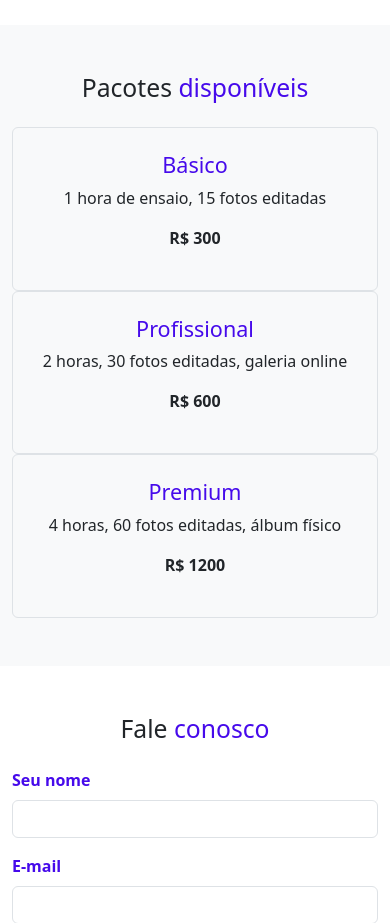
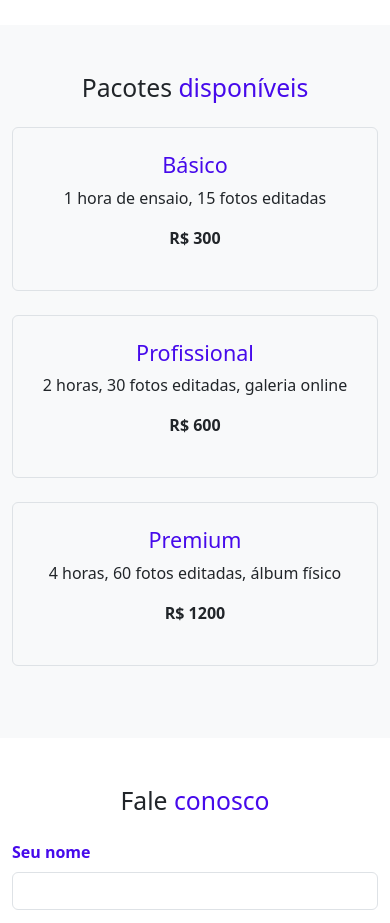
Before and after one commit to LuizEduardoSC/Lume_Fotografia, a plain HTML site: page index.html in a window 390 px wide. Shown: the part 2080-3003 px from the top of the page. Drawn offline with nearby package versions, Linux system fonts and the light colour scheme.

Commit message:
Correção pb-4 pacotes disponíveis

```diff
--- a/index.html
+++ b/index.html
@@ -93,21 +93,21 @@
         <div class="container">
             <h2 class="text-center mb-4">Pacotes <span class="text-colored">disponíveis</span></h2>
             <div class="row text-center">
-                <div class="col-md-4">
+                <div class="col-md-4 pb-4">
                     <div class="border rounded p-4">
                         <h4 class="text-colored">Básico</h4>
                         <p>1 hora de ensaio, 15 fotos editadas</p>
                         <p class="fw-bold">R$ 300</p>
                     </div>
                 </div>
-                <div class="col-md-4">
+                <div class="col-md-4 pb-4">
                     <div class="border rounded p-4">
                         <h4 class="text-colored">Profissional</h4>
                         <p>2 horas, 30 fotos editadas, galeria online</p>
                         <p class="fw-bold">R$ 600</p>
                     </div>
                 </div>
-                <div class="col-md-4">
+                <div class="col-md-4 pb-4">
                     <div class="border rounded p-4">
                         <h4 class="text-colored">Premium</h4>
                         <p>4 horas, 60 fotos editadas, álbum físico</p>
```
